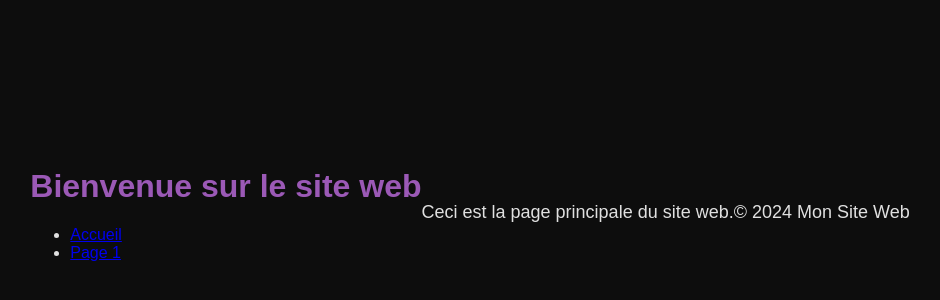
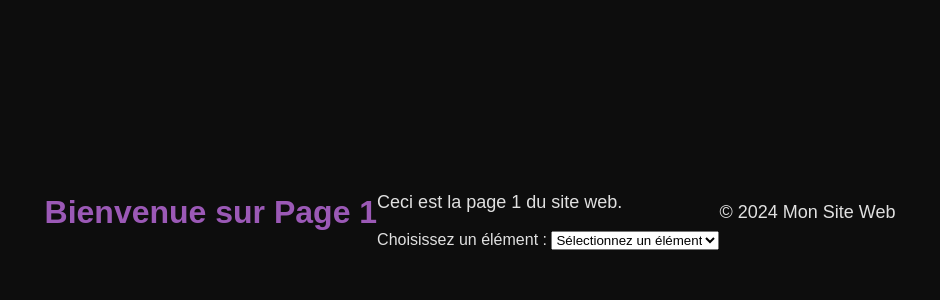
Before and after one commit to Bapt-Lgr/test-bapt, a plain HTML site: page page1.html in a window 1280 px wide. Shown: the part 188-488 px from the top of the page, without its empty margins (170-1110 px from the left). Drawn offline with Linux system fonts and the light colour scheme.

Commit message:
Update page1.html

```diff
--- a/page1.html
+++ b/page1.html
@@ -3,22 +3,23 @@
 <head>
     <meta charset="UTF-8">
     <meta name="viewport" content="width=device-width, initial-scale=1.0">
-    <title>Page Principale</title>
-    <link rel="stylesheet" href="style.css"> <!-- Si tu as un fichier CSS global -->
+    <title>Page 1</title>
+    <link rel="stylesheet" href="style.css">
+    <script defer src="script.js"></script> <!-- Lien vers le fichier JavaScript -->
 </head>
 <body>
     <header>
-        <h1>Bienvenue sur le site web</h1>
-        <nav>
-            <ul>
-                <li><a href="index.html">Accueil</a></li>
-                <li><a href="page1.html">Page 1</a></li> <!-- Lien vers ta nouvelle page -->
-                <!-- Ajoute d'autres liens si besoin -->
-            </ul>
-        </nav>
+        <h1>Bienvenue sur Page 1</h1>
     </header>
     <main>
-        <p>Ceci est la page principale du site web.</p>
+        <p>Ceci est la page 1 du site web.</p>
+
+        <!-- Sélection dans la liste -->
+        <label for="item-select">Choisissez un élément :</label>
+        <select id="item-select">
+            <option value="">Sélectionnez un élément</option>
+            <!-- Les options seront ajoutées dynamiquement via JavaScript -->
+        </select>
     </main>
     <footer>
         <p>&copy; 2024 Mon Site Web</p>
```
